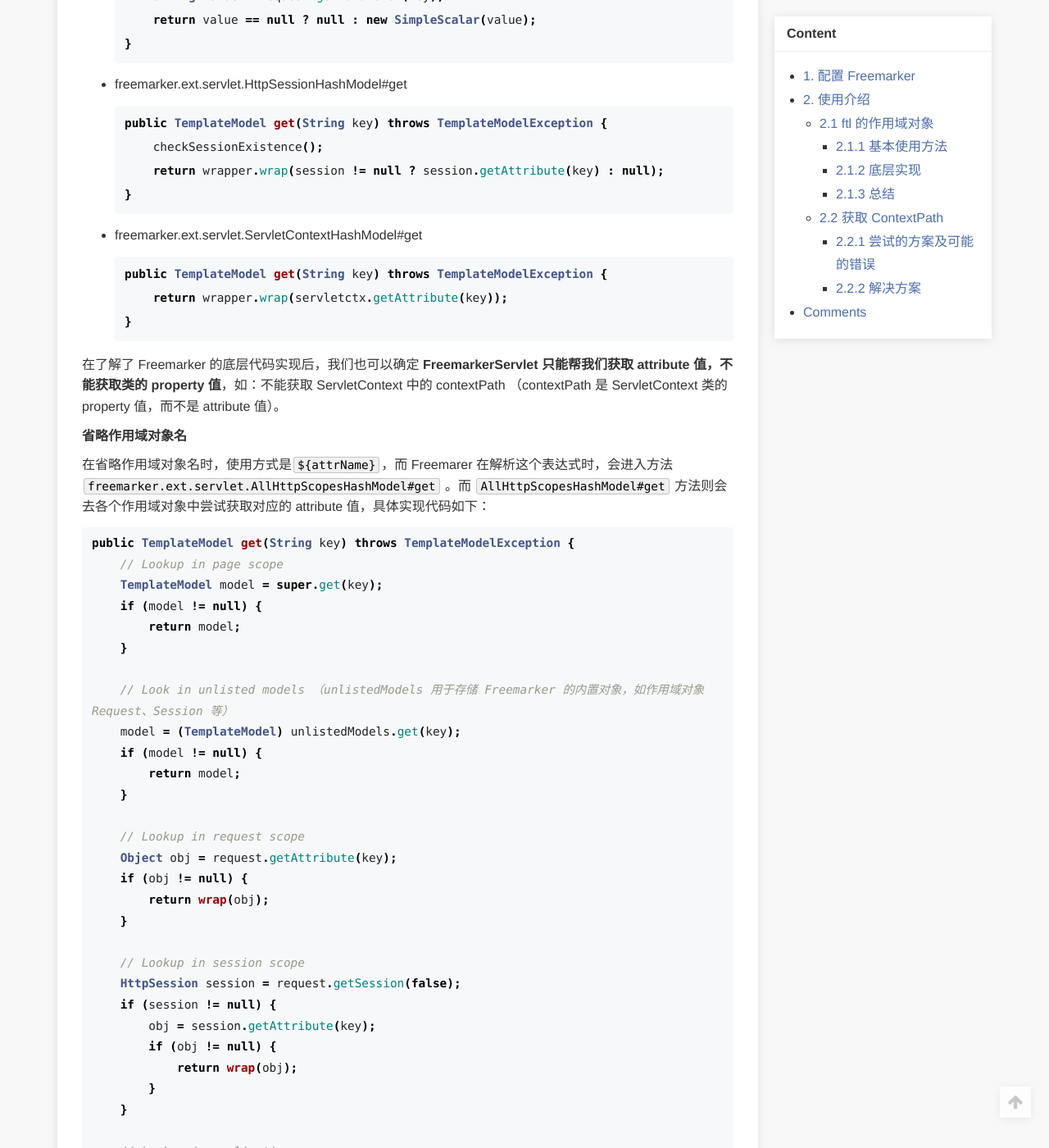
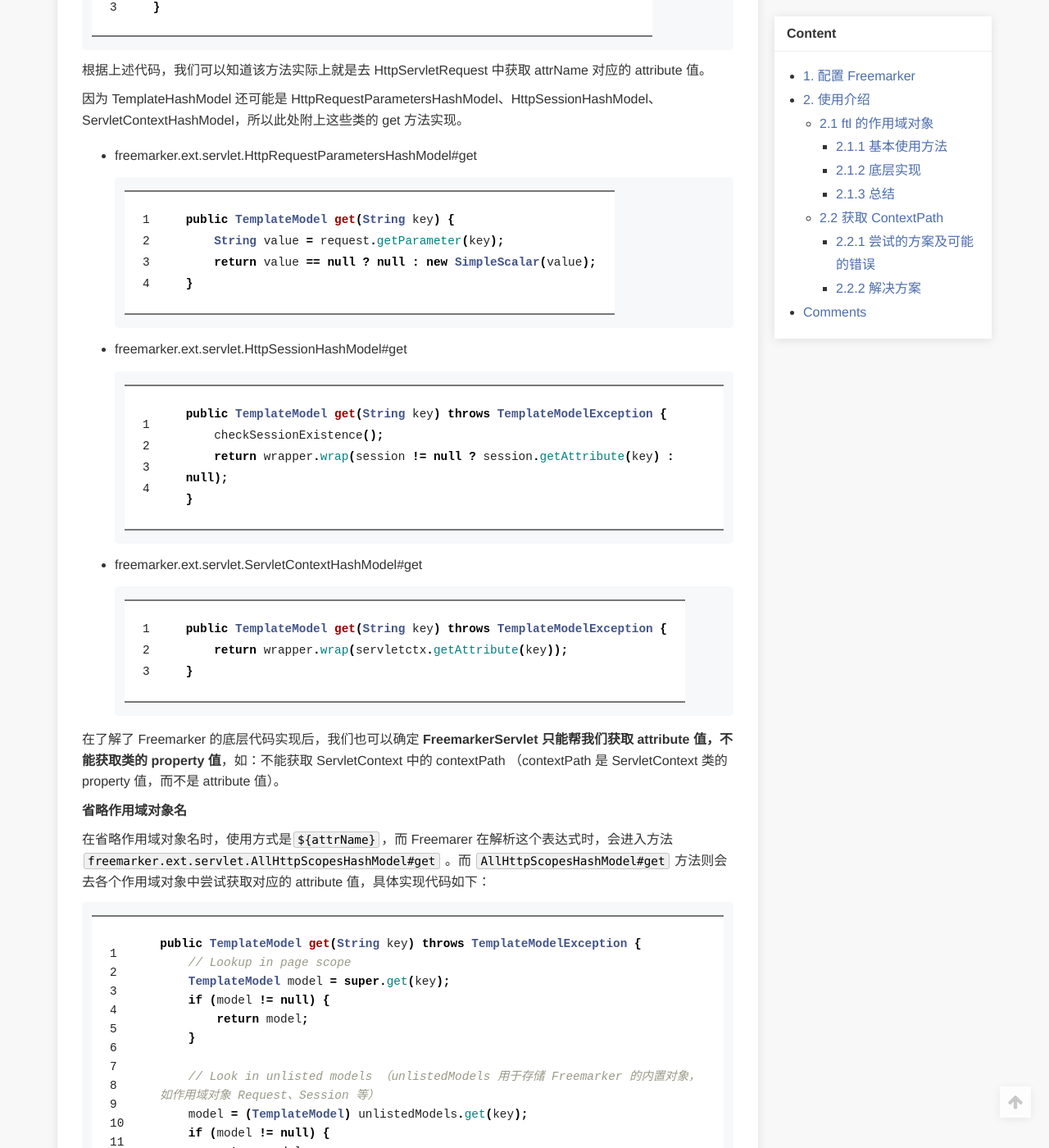
Before and after one commit to ZekeTian/zeketian-blog, a Jekyll site: the page built from _posts/2023-07-15-freemarker-with-native-servlet.md, in a window 1280 px wide and 1400 px high, scrolled down 3574 px. Shown: the whole window at 82% size. Built offline with Jekyll 4.4.1, drawn with Linux system fonts in a browser that asks for light colours; comment, search, counter and statistics services are not loaded; a style sheet for code colours, icons or effects is not loaded; some of the changed text lies outside the part shown.

Commit message:
设置代码行号

```diff
--- a/_config.yml
+++ b/_config.yml
@@ -44,6 +44,9 @@
 kramdown:
   input: GFM
   syntax_highlighter: rouge
+  syntax_highlighter_opts:
+    block:
+      line_numbers: true # 添加行号
 
 # port
 # port: 1234
--- a/_posts/2023-07-15-freemarker-with-native-servlet.md
+++ b/_posts/2023-07-15-freemarker-with-native-servlet.md
@@ -120,7 +120,7 @@
 
 在不省略作用域对象名时，使用方式是`${作用域对象.属性名}`，Freemarer 在解析这个表达式时，会进入方法 `freemarker.core.Dot#_eval` 去获取作用域对象以及对应的属性值。 `freemarker.core.Dot#_eval`的代码如下：
 
-{% highlight ruby linenos %}
+{% highlight java linenos  mark_lines="2 4" %}
 TemplateModel _eval(Environment env) throws TemplateException {
     TemplateModel leftModel = target.eval(env);
     if (leftModel instanceof TemplateHashModel) {
```
